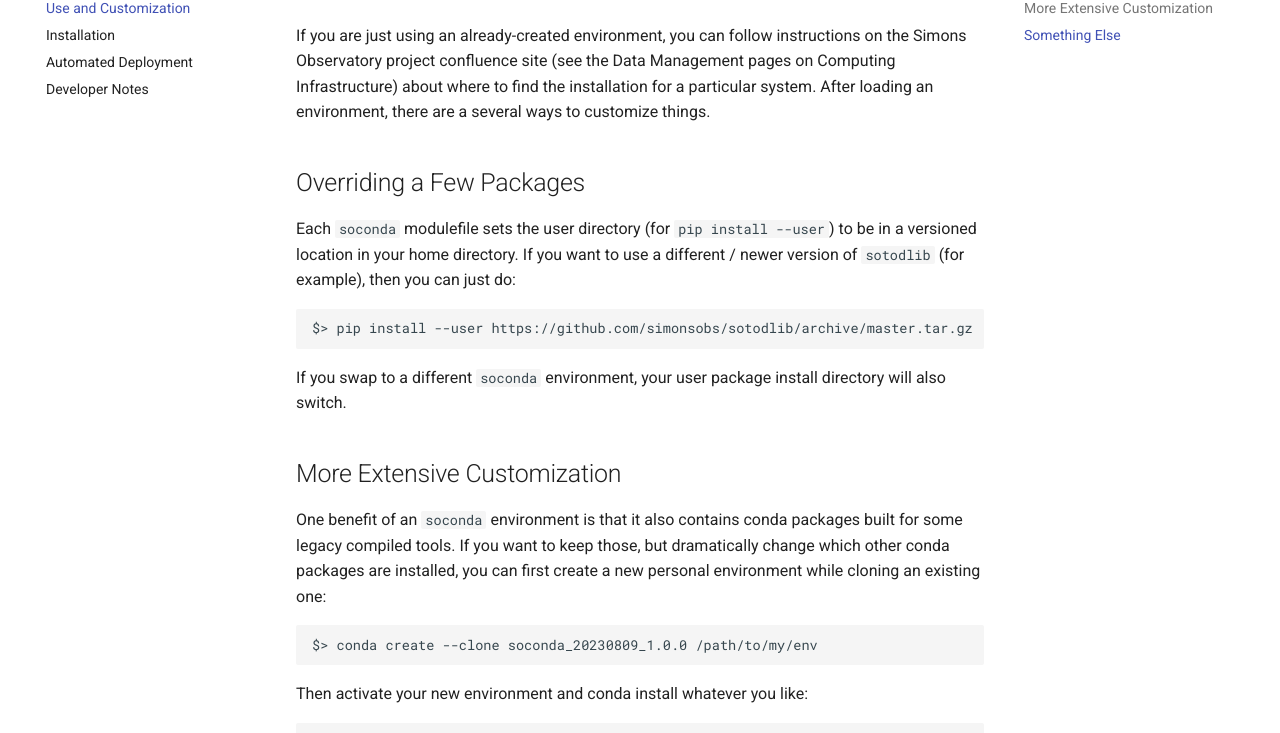
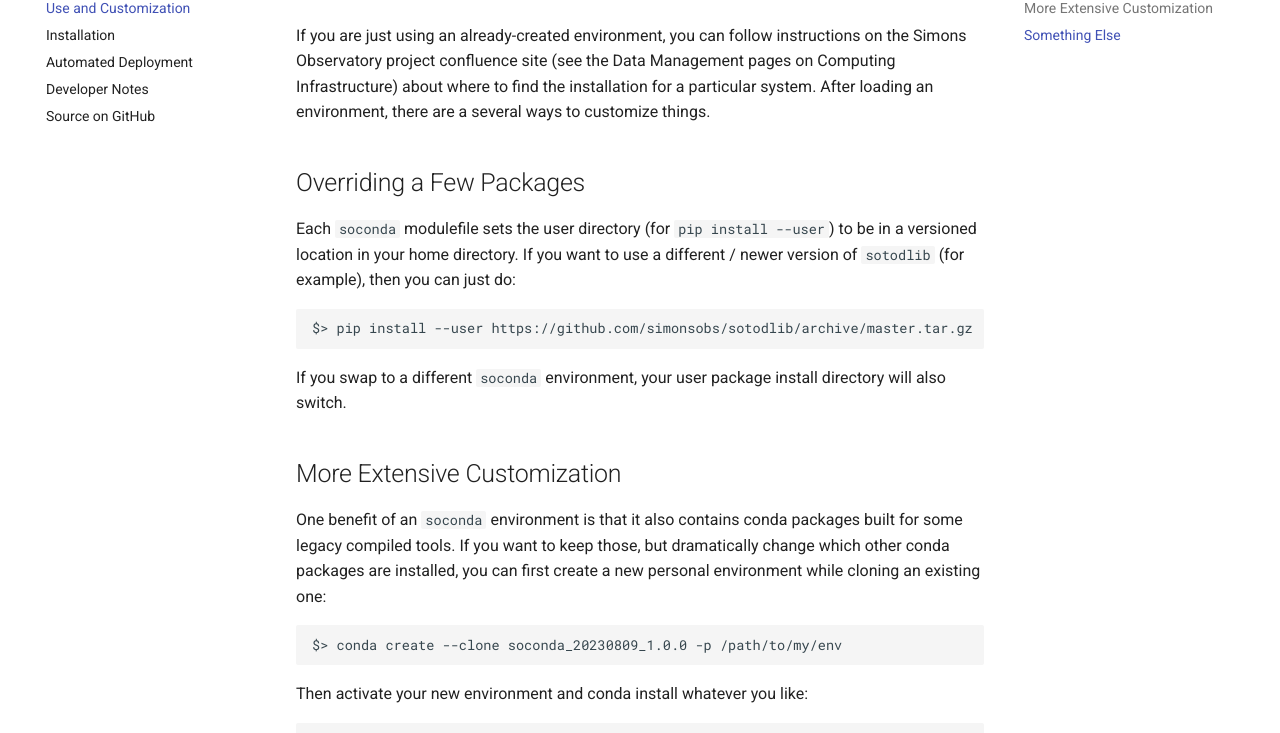
Before and after one commit to simonsobs/soconda, an MkDocs documentation site: the page built from docs/docs/usage.md, in a window 1280 px wide and 1242 px high. Shown: the part 157-890 px from the top of the window. Built offline with MkDocs 1.6.1 and Material for MkDocs 9.7.7, drawn with Linux system fonts in a browser that asks for light colours.

Commit message:
Fix typo in docs

```diff
--- a/docs/docs/usage.md
+++ b/docs/docs/usage.md
@@ -24,7 +24,7 @@ built for some legacy compiled tools. If you want to keep those, but
 dramatically change which other conda packages are installed, you can first
 create a new personal environment while cloning an existing one:
 
-    $> conda create --clone soconda_20230809_1.0.0 /path/to/my/env
+    $> conda create --clone soconda_20230809_1.0.0 -p /path/to/my/env
 
 Then activate your new environment and conda install whatever you like:
 
--- a/docs/mkdocs.yml
+++ b/docs/mkdocs.yml
@@ -12,3 +12,4 @@ nav:
   - Installation: install.md
   - Automated Deployment: automate.md
   - Developer Notes: dev.md
+  - Source on GitHub: "https://github.com/simonsobs/soconda"
```
Also changed, not shown: 1 other file.
